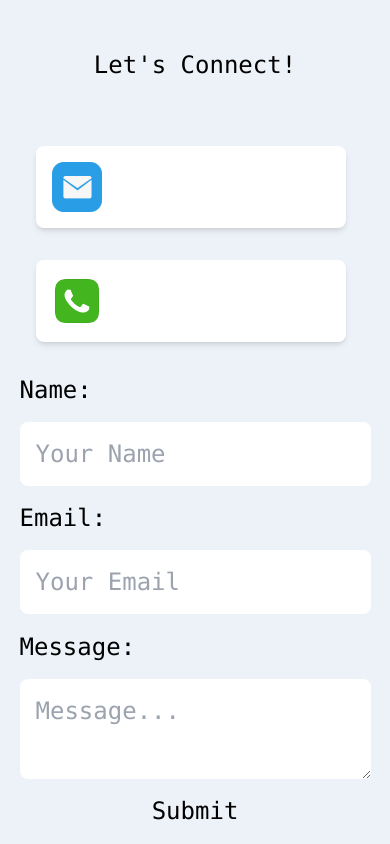
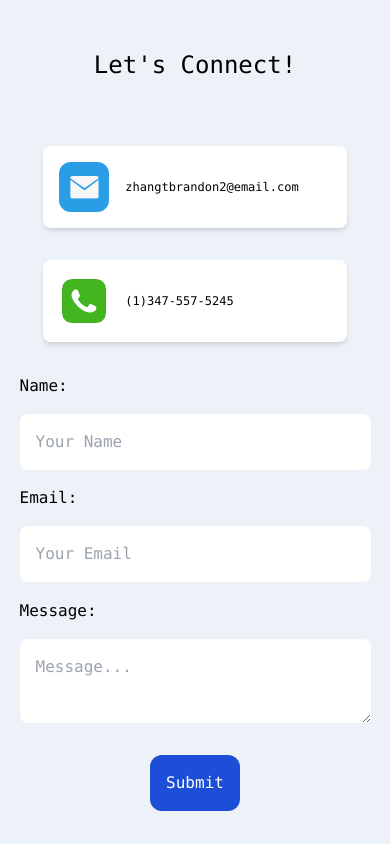
Before and after one commit to Brandontzhang/Portfolio2, a React (Vite) app in the folder frontend/: page / in a window 390 px wide. Shown: the part 3498-4342 px from the top of the page. Built offline with nearby package versions, Linux system fonts and the light colour scheme; no server answers.

Commit message:
Refactored form components to sub components

```diff
--- a/frontend/src/container/Contact.tsx
+++ b/frontend/src/container/Contact.tsx
@@ -1,35 +1,9 @@
-import { SubmitHandler, useForm } from "react-hook-form";
-import { email, phone } from "../assets/images";
-import ContactButton from "../components/ContactSectionComponents/ContactButton";
 import SectionHeader from "../components/SectionHeader";
 import SectionWrap from "../wrapper/SectionWrap";
-import * as yup from "yup"
-import { yupResolver } from "@hookform/resolvers/yup";
-import { ContactFormInputs } from "../types";
-import ContactInput from "../components/ContactSectionComponents/ContactInput";
-import ContactTextArea from "../components/ContactSectionComponents/ContactTextarea";
-
-
-
-const ContactFormSchema = yup.object({
-    name: yup.string().required("Name is required"),
-    email: yup.string().email("Must be a valid email").required("Email is required"),
-    message: yup.string().required("Message is required")
-}).required();
-
+import ContactForm from "../components/ContactSectionComponents/ContactForm";
+import ContactInfoButtonGroup from "../components/ContactSectionComponents/ContactInfoButtonGroup";
 
 const Contact = () => {
-    const {
-        register,
-        handleSubmit,
-        watch,
-        formState: { errors },
-    } = useForm<ContactFormInputs>({
-        resolver: yupResolver(ContactFormSchema)
-    });
-    const onSubmit: SubmitHandler<ContactFormInputs> = (data) =>
-        console.log(data);
-
     return (
         <SectionWrap
             sectionName="contact"
@@ -39,30 +13,9 @@
                 <h1>Let's Connect!</h1>
             </SectionHeader>
 
-            <section className="flex w-[90%] lg:w-1/2 h-full flex-1 flex-col">
-                <div className="flex w-full flex-col justify-around sm:flex-row">
-                    <ContactButton
-                        className="w-[310px] hover:bg-blue-100 hover:shadow-blue-300/50"
-                        img={email}
-                        value={"zhangtbrandon2@gmail.com"}
-                    ></ContactButton>
-                    <ContactButton
-                        className="w-[310px] hover:bg-green-100 hover:shadow-green-300/50"
-                        img={phone}
-                        value={"(1)347-557-5245"}
-                    ></ContactButton>
-                </div>
-
-                <form
-                    className="flex-[0.8] flex w-full flex-col justify-around text-2xl"
-                    onSubmit={handleSubmit(onSubmit)}
-                >
-                    <ContactInput className="flex-[0.1] focus:drop-shadow-xl" field="name" placeholder="Your Name" label="Name" register={register} error={errors.name?.message} />
-                    <ContactInput className="flex-[0.1] focus:drop-shadow-xl" field="email" placeholder="Your Email" label="Email" register={register} error={errors.email?.message} />
-                    <ContactTextArea className="flex-[1] focus:drop-shadow-xl" field="message" placeholder="Message..." label="Message" register={register} error={errors.message?.message} />
-
-                    <button className="m-4" type="submit">Submit</button>
-                </form>
+            <section className="flex h-full w-[90%] flex-1 flex-col items-center lg:w-1/2">
+                <ContactInfoButtonGroup />
+                <ContactForm />
             </section>
         </SectionWrap>
     );
```
